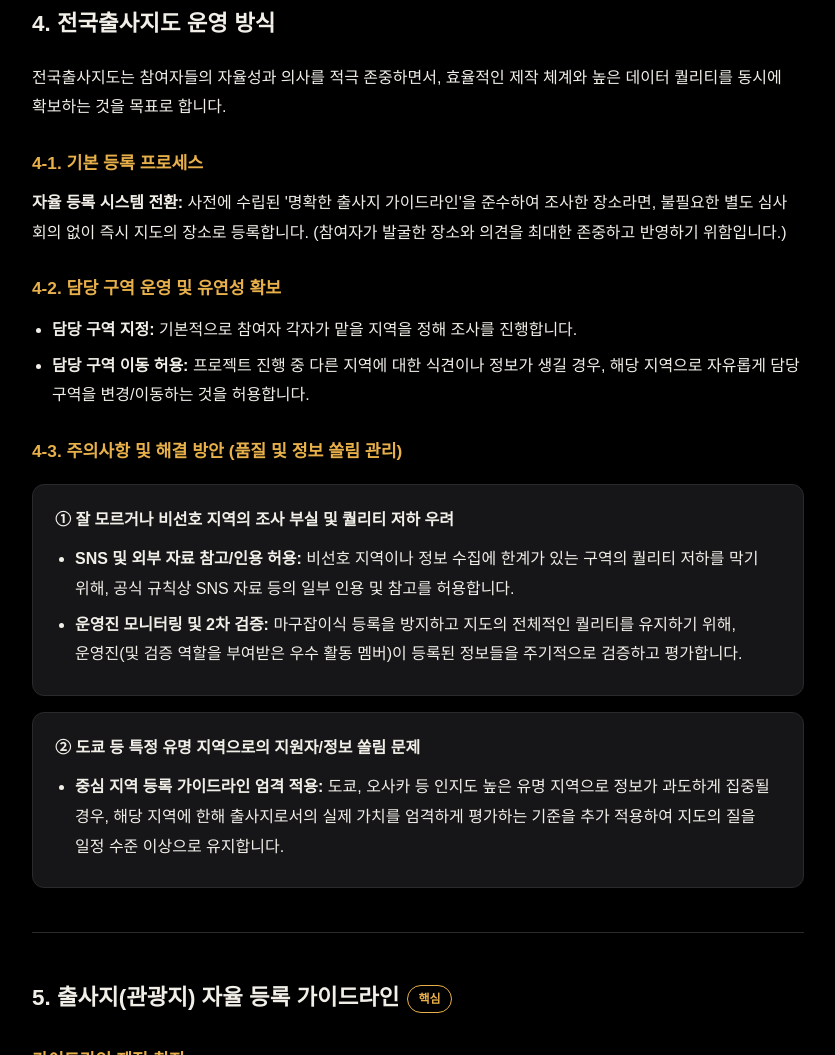
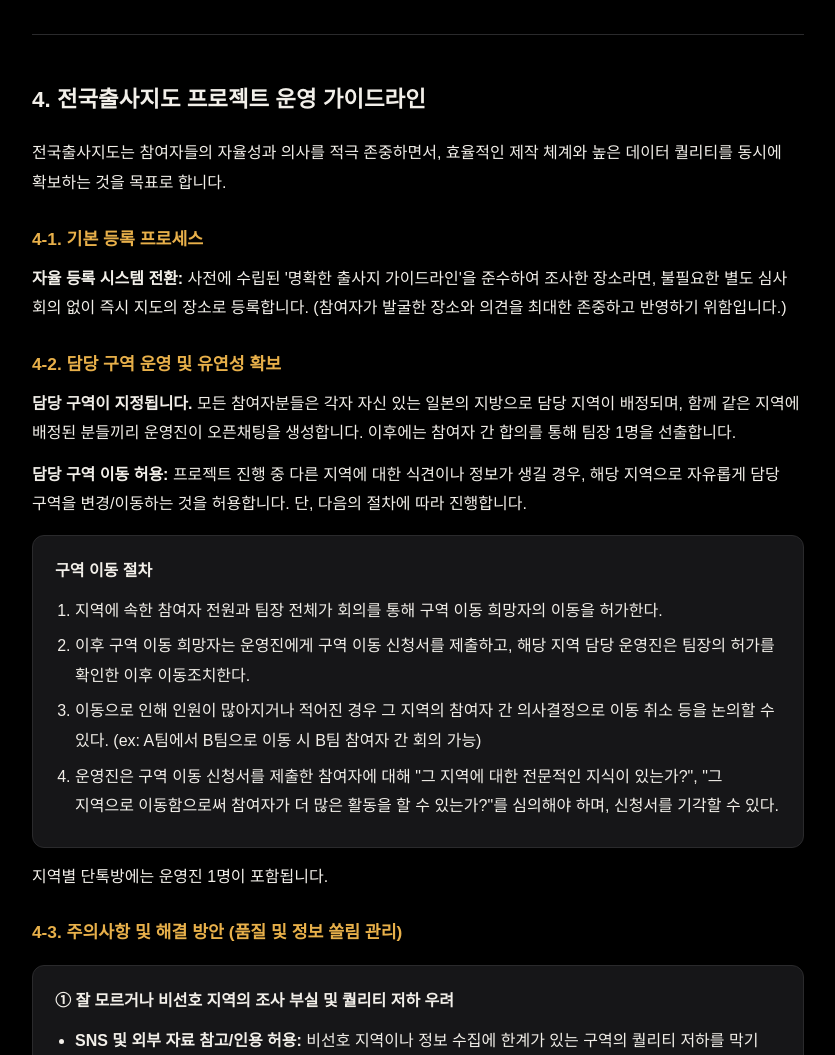
Before and after one commit to Skywhale0218/Framework_guideline, a plain HTML site: page index.html in a window 1280 px wide. Shown: the part 1745-2800 px from the top of the page, without its empty margins (222-1057 px from the left). Drawn offline with Linux system fonts and the light colour scheme.

Commit message:
Update index.html
V2, Rules update

```diff
--- a/index.html
+++ b/index.html
@@ -25,7 +25,9 @@ section{padding:44px 0;border-top:1px solid var(--line)}
 h2{font-size:1.4rem;margin-bottom:18px}
 h3{font-size:1.08rem;margin:26px 0 8px;color:var(--acc)}
 p+p{margin-top:12px}
-ul{padding-left:20px;margin-top:10px}
+ul,ol{padding-left:20px;margin-top:10px}
+.btn{display:inline-block;margin-top:22px;padding:12px 26px;border-radius:999px;background:var(--acc);color:#111;font-weight:700;text-decoration:none}
+.btn:hover{filter:brightness(1.1)}
 li{margin:6px 0}
 .box{background:var(--card);border:1px solid var(--line);border-radius:12px;padding:20px 22px;margin-top:16px}
 .box.warn{border-color:var(--acc)}
@@ -49,6 +51,7 @@ footer{padding:36px 0;text-align:center;color:var(--mute);font-size:.82rem;borde
   <small>INTERNAL · TEAM ONLY</small>
   <h1>내부 메뉴얼 &amp; 가이드라인</h1>
   <p>팀원 모두가 원활하고 효율적으로 소통하기 위한 Frame Work의 운영 기준입니다.</p>
+  <a class="btn" href="https://docs.google.com/document/d/1usBHD984vpg63mi1OFTepOQrTw0FZfaH-o_Qhw86mVM/edit?usp=sharing" target="_blank" rel="noopener">활동지침 보러가기</a>
 </div>
 
 <section id="principle">
@@ -80,24 +83,38 @@ footer{padding:36px 0;text-align:center;color:var(--mute);font-size:.82rem;borde
 </section>
 
 <section id="map">
-  <h2>4. 전국출사지도 운영 방식</h2>
+  <h2>4. 전국출사지도 프로젝트 운영 가이드라인</h2>
   <p>전국출사지도는 참여자들의 자율성과 의사를 적극 존중하면서, 효율적인 제작 체계와 높은 데이터 퀄리티를 동시에 확보하는 것을 목표로 합니다.</p>
 
   <h3>4-1. 기본 등록 프로세스</h3>
   <p><b>자율 등록 시스템 전환:</b> 사전에 수립된 '명확한 출사지 가이드라인'을 준수하여 조사한 장소라면, 불필요한 별도 심사 회의 없이 즉시 지도의 장소로 등록합니다. (참여자가 발굴한 장소와 의견을 최대한 존중하고 반영하기 위함입니다.)</p>
 
   <h3>4-2. 담당 구역 운영 및 유연성 확보</h3>
-  <ul>
-    <li><b>담당 구역 지정:</b> 기본적으로 참여자 각자가 맡을 지역을 정해 조사를 진행합니다.</li>
-    <li><b>담당 구역 이동 허용:</b> 프로젝트 진행 중 다른 지역에 대한 식견이나 정보가 생길 경우, 해당 지역으로 자유롭게 담당 구역을 변경/이동하는 것을 허용합니다.</li>
-  </ul>
+  <p><b>담당 구역이 지정됩니다.</b> 모든 참여자분들은 각자 자신 있는 일본의 지방으로 담당 지역이 배정되며, 함께 같은 지역에 배정된 분들끼리 운영진이 오픈채팅을 생성합니다. 이후에는 참여자 간 합의를 통해 팀장 1명을 선출합니다.</p>
+  <p><b>담당 구역 이동 허용:</b> 프로젝트 진행 중 다른 지역에 대한 식견이나 정보가 생길 경우, 해당 지역으로 자유롭게 담당 구역을 변경/이동하는 것을 허용합니다. 단, 다음의 절차에 따라 진행합니다.</p>
+  <div class="box">
+    <b>구역 이동 절차</b>
+    <ol>
+      <li>지역에 속한 참여자 전원과 팀장 전체가 회의를 통해 구역 이동 희망자의 이동을 허가한다.</li>
+      <li>이후 구역 이동 희망자는 운영진에게 구역 이동 신청서를 제출하고, 해당 지역 담당 운영진은 팀장의 허가를 확인한 이후 이동조치한다.</li>
+      <li>이동으로 인해 인원이 많아지거나 적어진 경우 그 지역의 참여자 간 의사결정으로 이동 취소 등을 논의할 수 있다. (ex: A팀에서 B팀으로 이동 시 B팀 참여자 간 회의 가능)</li>
+      <li>운영진은 구역 이동 신청서를 제출한 참여자에 대해 "그 지역에 대한 전문적인 지식이 있는가?", "그 지역으로 이동함으로써 참여자가 더 많은 활동을 할 수 있는가?"를 심의해야 하며, 신청서를 기각할 수 있다.</li>
+    </ol>
+  </div>
+  <p style="margin-top:14px">지역별 단톡방에는 운영진 1명이 포함됩니다.</p>
 
   <h3>4-3. 주의사항 및 해결 방안 (품질 및 정보 쏠림 관리)</h3>
   <div class="box">
     <b>① 잘 모르거나 비선호 지역의 조사 부실 및 퀄리티 저하 우려</b>
     <ul>
-      <li><b>SNS 및 외부 자료 참고/인용 허용:</b> 비선호 지역이나 정보 수집에 한계가 있는 구역의 퀄리티 저하를 막기 위해, 공식 규칙상 SNS 자료 등의 일부 인용 및 참고를 허용합니다.</li>
-      <li><b>운영진 모니터링 및 2차 검증:</b> 마구잡이식 등록을 방지하고 지도의 전체적인 퀄리티를 유지하기 위해, 운영진(및 검증 역할을 부여받은 우수 활동 멤버)이 등록된 정보들을 주기적으로 검증하고 평가합니다.</li>
+      <li><b>SNS 및 외부 자료 참고/인용 허용:</b> 비선호 지역이나 정보 수집에 한계가 있는 구역의 퀄리티 저하를 막기 위해, 공식 규칙상 SNS, 사진, 동영상 등의 일부 인용 및 참고를 허용합니다. 단, 다음의 조건을 반드시 준수해주세요.
+        <ol>
+          <li>본인이 촬영한 영상이나 본인의 SNS에서 인용해주세요. (이때, Google Mymaps 및 프레임워크의 전국출사지도에서 본인의 저작물을 등록 및 사용하는 데 동의한 것으로 간주합니다.)</li>
+          <li>저작권이 없는 영상 및 사진을 인용해주세요.</li>
+          <li>만약 본인이 올리지 않은 다른 사람의 저작물을 인용하고자 할 경우 원작자의 허가를 반드시 받고, 그 허가를 증빙할 수 있는 자료를 1개 이상 운영진에게 제출해주세요.</li>
+        </ol>
+      </li>
+      <li><b>필수 설명 요소:</b> 검증된 자료 최소 2개 이상 (영업시간, 주요 교통편, 입장료 등)</li>
     </ul>
   </div>
   <div class="box">
```
